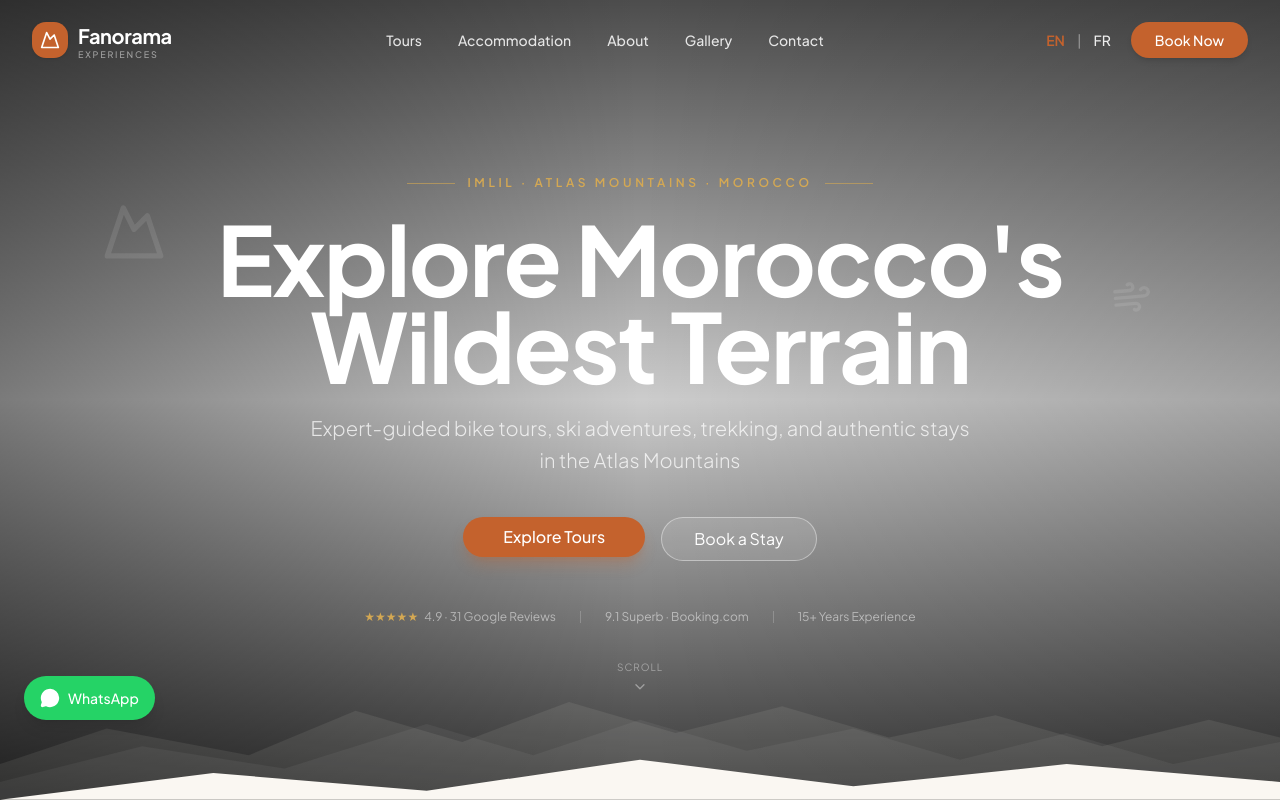
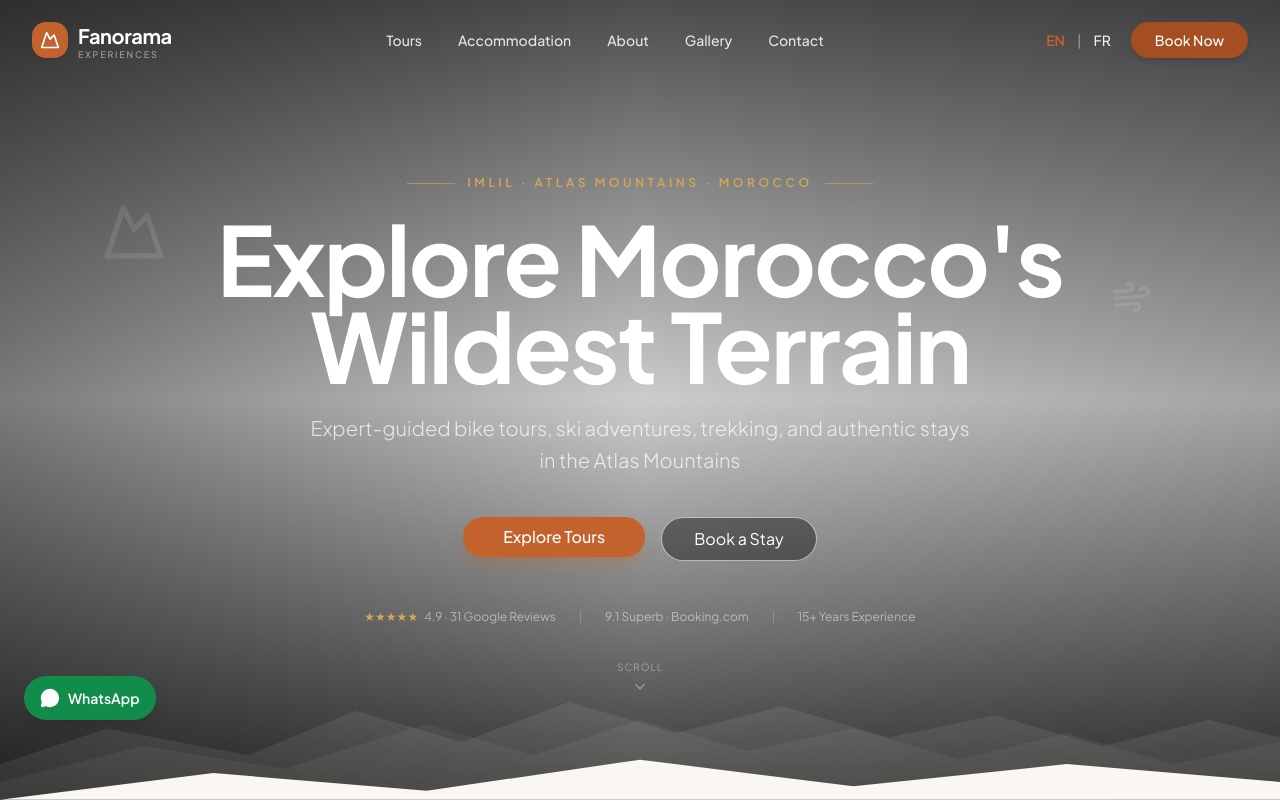
Before and after one commit to amadlstore22-source/fanorama-experiences, a Next.js app: page /en in a window 1280 px wide. Shown: the top 802 px of the page. Built offline with nearby package versions, Linux system fonts and the light colour scheme.

Commit message:
a11y: fix contrast ratios and heading order for 100 accessibility score

```diff
--- a/components/home/HeroSection.tsx
+++ b/components/home/HeroSection.tsx
@@ -105,7 +105,7 @@ export default function HeroSection({ lang, dict }: { lang: string; dict: Dict }
           </Link>
           <Link
             href={`/${lang}/accommodation`}
-            className="inline-flex items-center justify-center h-11 px-8 text-base rounded-full border border-white/40 text-white bg-white/10 hover:bg-white/20 backdrop-blur-sm transition-all duration-200 hover:scale-105 hover:border-white/70"
+            className="inline-flex items-center justify-center h-11 px-8 text-base rounded-full border border-white/60 text-white bg-black/40 hover:bg-black/60 backdrop-blur-sm transition-all duration-200 hover:scale-105 hover:border-white"
           >
             {dict.hero.ctaStay}
           </Link>
--- a/components/layout/Footer.tsx
+++ b/components/layout/Footer.tsx
@@ -75,9 +75,9 @@ export default function Footer({ lang, dict }: { lang: string; dict: Dict }) {
 
           {/* Tours */}
           <div>
-            <h4 className="font-heading text-base text-white font-semibold mb-5 uppercase tracking-wider">
+            <h3 className="font-heading text-base text-white font-semibold mb-5 uppercase tracking-wider">
               {dict.footer.tours}
-            </h4>
+            </h3>
             <ul className="flex flex-col gap-3">
               {tourLinks.map((l) => (
                 <li key={l.href}>
@@ -92,9 +92,9 @@ export default function Footer({ lang, dict }: { lang: string; dict: Dict }) {
 
           {/* Company */}
           <div>
-            <h4 className="font-heading text-base text-white font-semibold mb-5 uppercase tracking-wider">
+            <h3 className="font-heading text-base text-white font-semibold mb-5 uppercase tracking-wider">
               {dict.footer.company}
-            </h4>
+            </h3>
             <ul className="flex flex-col gap-3">
               {companyLinks.map((l) => (
                 <li key={l.href}>
--- a/components/layout/Navbar.tsx
+++ b/components/layout/Navbar.tsx
@@ -88,7 +88,7 @@ export default function Navbar({ lang, dict }: { lang: string; dict: Dict }) {
               href={`/${lang}/contact`}
               className={cn(
                 buttonVariants(),
-                "bg-terracotta hover:bg-terracotta-dark text-white rounded-full px-6 text-sm border-0 shadow-md hover:shadow-terracotta/40 transition-all duration-200"
+                "bg-[#A54E22] hover:bg-[#8B4019] text-white rounded-full px-6 text-sm border-0 shadow-md hover:shadow-terracotta/40 transition-all duration-200"
               )}
             >
               {dict.nav.bookNow}
@@ -136,7 +136,7 @@ export default function Navbar({ lang, dict }: { lang: string; dict: Dict }) {
                     <Link
                       href={`/${lang}/contact`}
                       onClick={() => setOpen(false)}
-                      className="flex items-center justify-center w-full bg-terracotta hover:bg-terracotta-dark text-white rounded-full py-3 text-sm font-semibold transition-colors"
+                      className="flex items-center justify-center w-full bg-[#A54E22] hover:bg-[#8B4019] text-white rounded-full py-3 text-sm font-semibold transition-colors"
                     >
                       {dict.nav.bookNow}
                     </Link>
--- a/components/shared/WhatsAppButton.tsx
+++ b/components/shared/WhatsAppButton.tsx
@@ -35,11 +35,11 @@ export default function WhatsAppButton({
       target="_blank"
       rel="noopener noreferrer"
       title={dict.whatsapp.tooltip}
-      className="fixed bottom-20 left-6 z-50 flex items-center gap-2 bg-[#25D366] text-white px-4 py-3 rounded-full shadow-lg hover:bg-[#1ebe5d] transition-all duration-200 hover:scale-105 group"
+      className="fixed bottom-20 left-6 z-50 flex items-center gap-2 bg-[#128C4A] text-white px-4 py-3 rounded-full shadow-lg hover:bg-[#0e6e3a] transition-all duration-200 hover:scale-105 group"
       aria-label={dict.whatsapp.tooltip}
     >
       <MessageCircle className="w-5 h-5 fill-white" />
-      <span className="text-sm font-medium hidden sm:block">WhatsApp</span>
+      <span className="text-sm font-semibold hidden sm:block">WhatsApp</span>
     </a>
   );
 }
```
